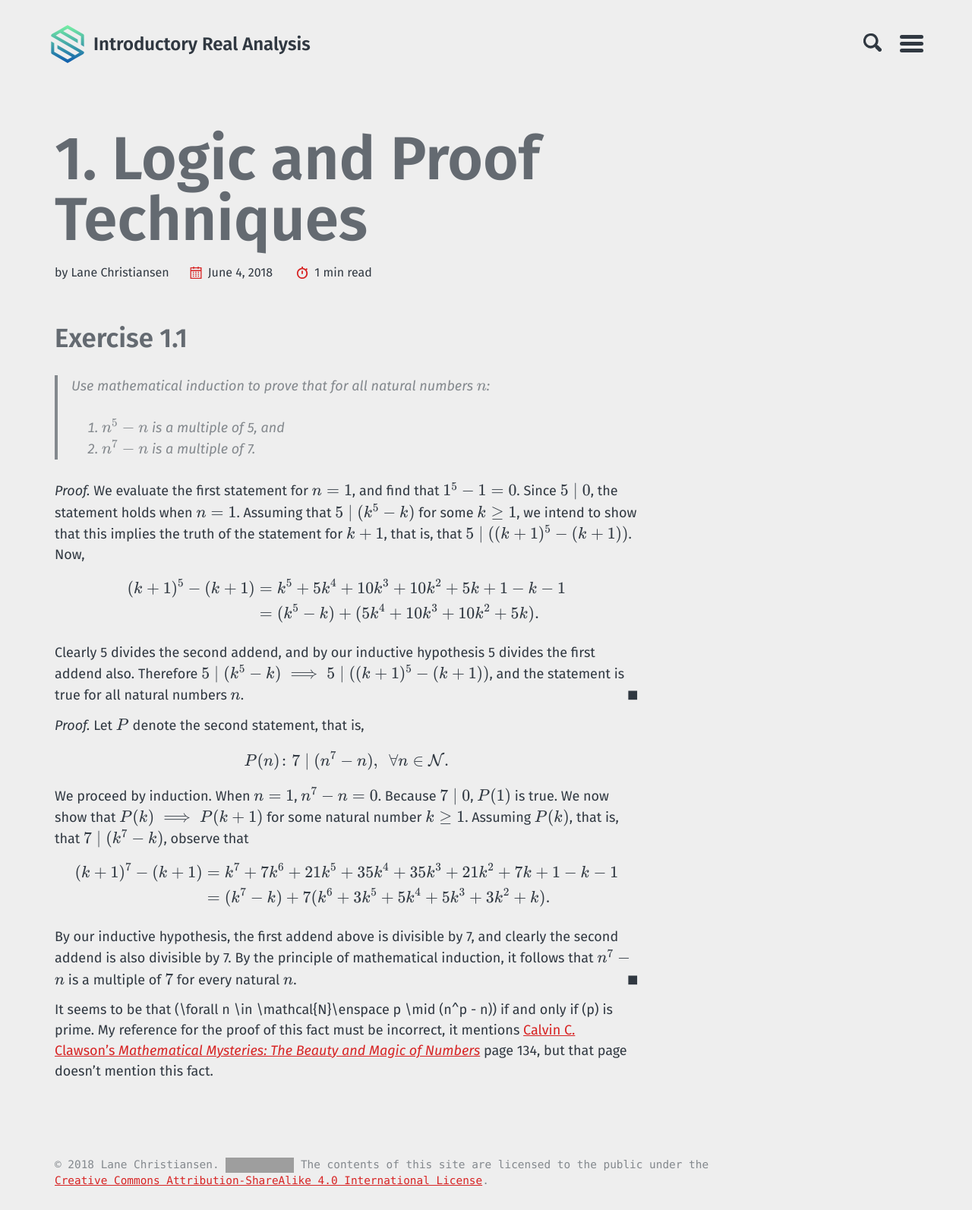
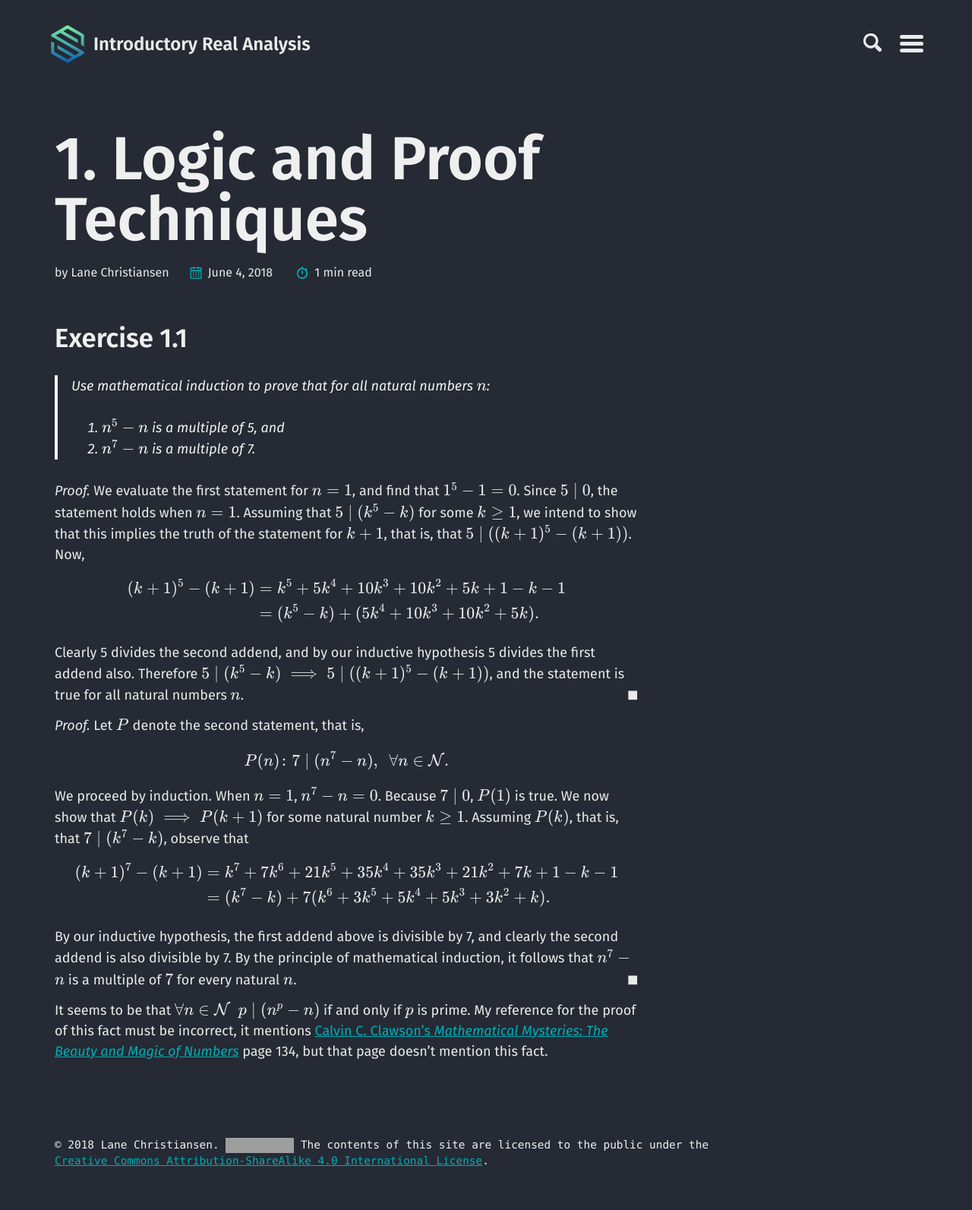
Before and after one commit to bazooka2th/real-analysis, a Jekyll site: the page built from _posts/2018-06-04-1-logic-and-proof-techniques.md, in a window 1280 px wide. Shown: the whole page at 76% size. Built offline with Jekyll 4.4.1, drawn with Linux system fonts in a browser that asks for light colours; nearby versions of some CDN libraries; comment, search, counter and statistics services are not loaded; after the commit the page ends 1567 px from its top, so only the background shows below that; grey boxes are pictures that could not be loaded.

```diff
--- a/_data/theme.yml
+++ b/_data/theme.yml
@@ -1,5 +1,5 @@
 # Theme Skin
-skin: steel # default, night, plum, sea, soft, steel
+skin: night # default, night, plum, sea, soft, steel
 
 # Theme Text
 t:
--- a/_posts/2018-06-04-1-logic-and-proof-techniques.md
+++ b/_posts/2018-06-04-1-logic-and-proof-techniques.md
@@ -31,4 +31,4 @@ We proceed by induction. When \(n = 1\), \(n^7 - n = 0\). Because \(7 \mid 0\),
 By our inductive hypothesis, the first addend above is divisible by 7, and clearly the second addend is also divisible by 7. By the principle of mathematical induction, it follows that \(n^7 - n\) is a multiple of \(7\) for every natural \(n\).
 </div>
 
-It seems to be that \(\forall n \in \mathcal{N}\enspace p \mid (n^p - n)\) if and only if \(p\) is prime. My reference for the proof of this fact must be incorrect, it mentions <a href="http://libgen.io/book/index.php?md5=8C1DD1ADA94B485EB54B38C5E313C8D6">Calvin C. Clawson's *Mathematical Mysteries: The Beauty and Magic of Numbers*</a> page 134, but that page doesn't mention this fact.
+It seems to be that \\(\\forall n \\in \\mathcal{N}\\enspace p \\mid (n^p - n)\\) if and only if \\(p\\) is prime. My reference for the proof of this fact must be incorrect, it mentions <a href="http://libgen.io/book/index.php?md5=8C1DD1ADA94B485EB54B38C5E313C8D6">Calvin C. Clawson's *Mathematical Mysteries: The Beauty and Magic of Numbers*</a> page 134, but that page doesn't mention this fact.
```
